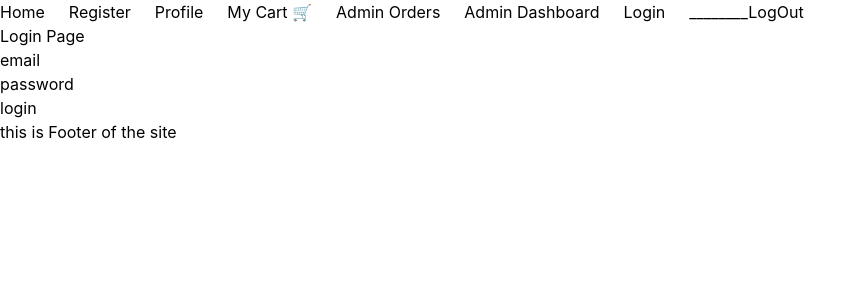
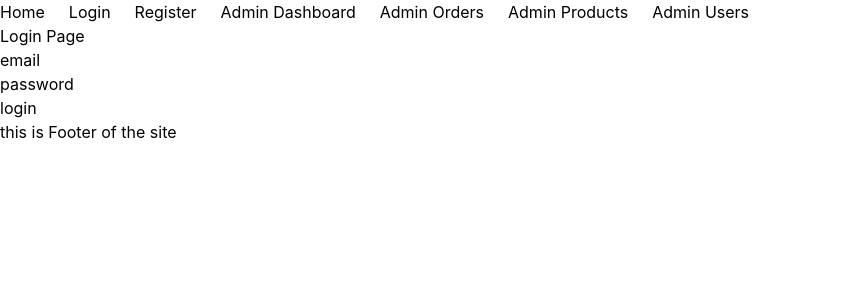
Before and after one commit to EzmarayRahimi/mern-ecommerce-platform, a React (Vite) app in the folder client/: page /login in a window 1280 px wide. Shown: the top 300 px of the page, without its empty margins (0-867 px from the left). Built offline with nearby package versions, Linux system fonts and the light colour scheme.

Commit message:
fix : develop the header component

```diff
--- a/client/src/components/Header.jsx
+++ b/client/src/components/Header.jsx
@@ -1,11 +1,16 @@
 import {useNavigate,Link} from 'react-router-dom'
 import {useAuth} from '../context/AuthContext'
+import adminService from '../services/adminService'
+
+
+
 
 
 
 export default function Header(){
     const navigate = useNavigate()
     const {userInfo ,logoutUser} = useAuth()
+
 
 const handlLogout=()=> {
         logoutUser()
@@ -16,16 +21,42 @@ return(
 <header
        className='flex items-center gap-6'
 >
-    <Link to="/">Home </Link>
-    <Link to="/register">Register</Link>
-    <Link to="/profile">Profile</Link>
-    <Link to="/cart">My Cart 🛒</Link>
+     <Link to="/">Home </Link>
+
+    {!userInfo && (
+        <>
+        <Link to="/login">Login</Link>
+        <Link to="/register">Register</Link>
+        </>
+    )}
+
+
+    {userInfo &&  (
+        <>
+        <Link to='/profile'>Profile</Link>
+        <Link to='/orders'>My Orders</Link>
+        <Link to="/cart">My Cart 🛒</Link>
+          <button onClick={handlLogout}> <span> ________</span>LogOut</button>
+
+        </>
+    )}
+
+
+    {true &&(
+
+
+        <>
+    <Link to="/admin/dashboard">Admin Dashboard</Link>
     <Link to="/admin/orders">Admin Orders</Link>
-    <Link to="/admin/dashboard">Admin Dashboard</Link>
+    <Link to="/admin/products">Admin Products</Link>
+    <Link to="/admin/users">Admin Users</Link>
 
-    {userInfo ? (<span>Wellcome Mr/Mss {userInfo.name}</span>):(<Link to="/login">Login</Link>)}
 
-      <button onClick={handlLogout}> <span> ________</span>LogOut</button>
+
+        </>
+    )
+     }
+
 </header>
 
 )
```
